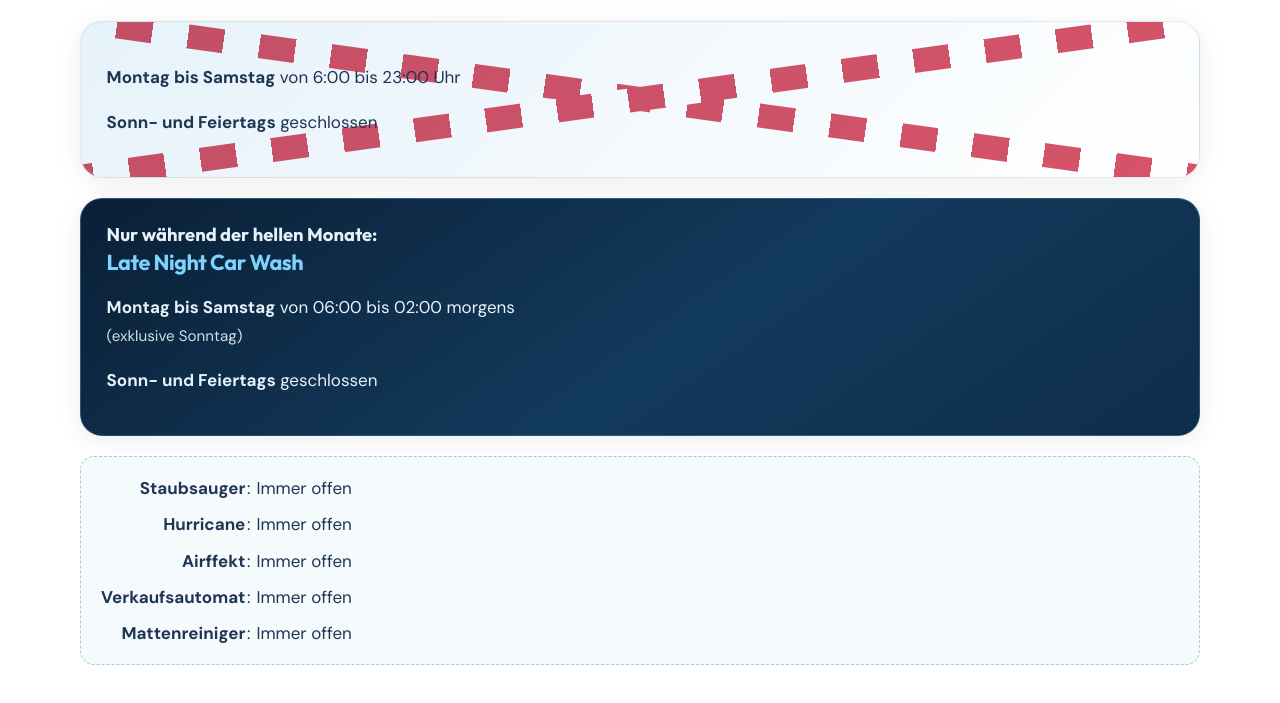
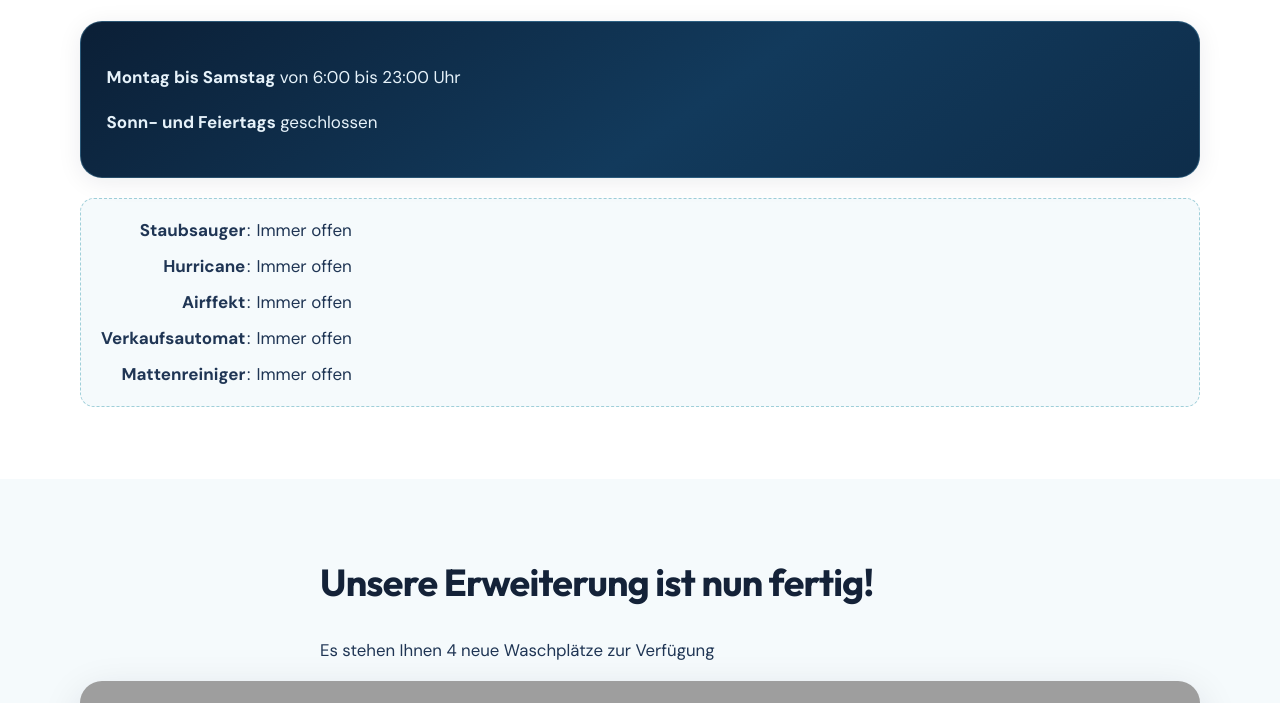
Before and after one commit to carwashfrankfurt/carwashfrankfurt.github.io, a plain HTML site: page index.html in a window 1280 px wide. Shown: the part 679-1382 px from the top of the page. Drawn offline with Linux system fonts and the light colour scheme; grey boxes are pictures that could not be loaded.

Commit message:
Change to Remove the 02:00 Öfnungszeiten

```diff
--- a/index.html
+++ b/index.html
@@ -63,7 +63,7 @@
           <h2 class="section-head__title">Unsere Öffnungszeiten</h2>
         </header>
 
-        <article class="time-card time-card--muted" aria-labelledby="hours-standard">
+        <article class="time-card time-card--accent" aria-labelledby="hours-standard">
           <div class="time-card__hazard" aria-hidden="true">
             <span class="time-card__hazard-line time-card__hazard-line--a"></span>
             <span class="time-card__hazard-line time-card__hazard-line--b"></span>
@@ -73,15 +73,6 @@
             <p><strong>Montag bis Samstag</strong> von 6:00 bis 23:00 Uhr</p>
             <p><strong>Sonn- und Feiertags</strong> geschlossen</p>
           </div>
-        </article>
-
-        <article class="time-card time-card--accent">
-          <h3 class="time-card__title">Nur während der hellen Monate:<br><span class="time-card__accent">Late Night Car Wash</span></h3>
-          <p class="time-card__block">
-            <strong>Montag bis Samstag</strong> von 06:00 bis 02:00 morgens<br>
-            <span class="time-card__note">(exklusive Sonntag)</span>
-          </p>
-          <p><strong>Sonn- und Feiertags</strong> geschlossen</p>
         </article>
 
         <div class="amenity-strip">
--- a/style.css
+++ b/style.css
@@ -474,6 +474,8 @@ html.nav-open .masthead__menu-btn::after {
   z-index: 1;
 }
 
+/* Hazard cross-out renders only on a muted card: swap --accent for --muted
+   on a .time-card to strike its hours through. */
 .time-card__hazard {
   position: absolute;
   inset: 0;
@@ -482,6 +484,10 @@ html.nav-open .masthead__menu-btn::after {
   pointer-events: none;
   opacity: 0.72;
   mix-blend-mode: multiply;
+}
+
+.time-card:not(.time-card--muted) .time-card__hazard {
+  display: none;
 }
 
 .time-card__hazard-line {
```
Also changed, not shown: 2 other files.
